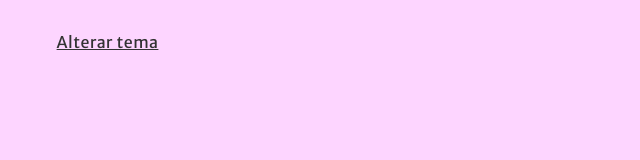
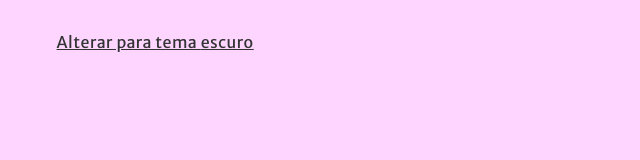
Before and after one commit to vitoraugustto/gepetto, a React (Vite) app: page / in a window 1280 px wide. Shown: the top 160 px of the page, without its empty margins (233-873 px from the left). Built offline with nearby package versions, Linux system fonts and the light colour scheme.

Commit message:
feat: add text to specify current theme

```diff
--- a/src/components/Layout/Background/Background.tsx
+++ b/src/components/Layout/Background/Background.tsx
@@ -21,7 +21,8 @@ export const Background: React.FC<IBackground> = ({ children }) => {
             fontFamily="Merriweather Sans"
             style={{ textDecoration: 'underline' }}
           >
-            Alterar tema
+            Alterar para tema&nbsp;
+            {theme.palette.mode === 'light' ? 'escuro' : 'claro'}
           </Text>
         </Box>
       </Box>
```
